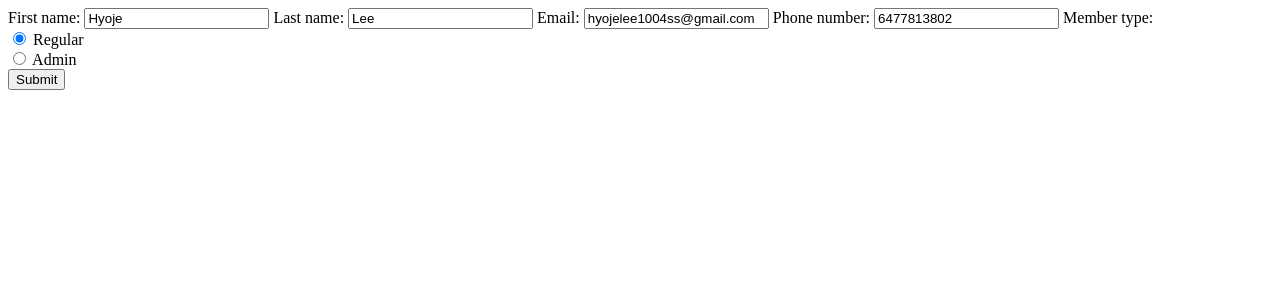
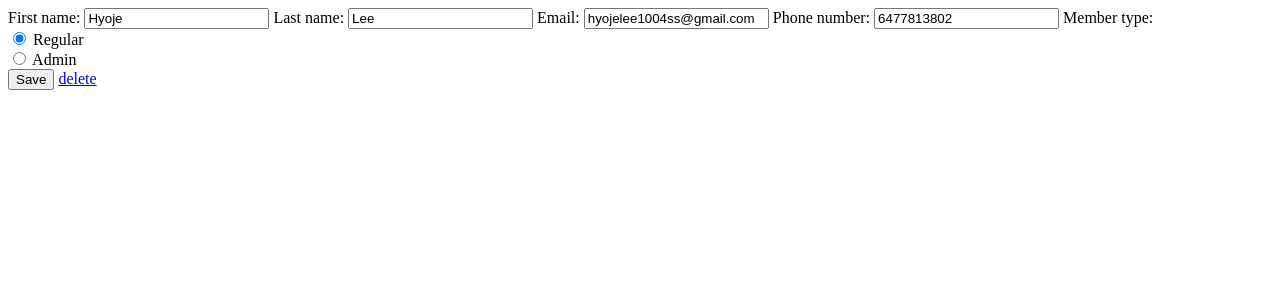
Before and after one commit to lhj1004ss/instawork, a Django app: page /edit/29/ in a window 1280 px wide. Shown: the top 300 px of the page. Run offline with Django 4.2, Linux system fonts and the light colour scheme; data comes from the database, SQL or seed files in the repository; both versions use the stored data as it was after the commit.

```diff
--- a/myEmployeeList/templates/edit.html
+++ b/myEmployeeList/templates/edit.html
@@ -9,7 +9,8 @@
   <body>
     <form method="post">
       {% csrf_token %} {{selectedTeamMemberForm}}
-      <input type="submit" />
+      <button type="submit">Save</button>
+      <a href="/delete/{{selectedTeamMemberId}}/">delete</a>
     </form>
   </body>
 </html>
--- a/myEmployeeList/urls.py
+++ b/myEmployeeList/urls.py
@@ -2,7 +2,8 @@ from django.urls import path, include
 from myEmployeeList import views
 
 urlpatterns = [
-  path('', views.index, name='index'),
-  path('add/', views.add, name='add'),
-  path('edit/<id>/', views.edit, name='edit'),
+  path('', views.index, name ='index'),
+  path('add/', views.add, name ='add'),
+  path('edit/<id>/', views.edit, name = 'edit'),
+  path('delete/<id>/', views.delete, name = "delete")
 ]
--- a/myEmployeeList/views.py
+++ b/myEmployeeList/views.py
@@ -23,11 +23,16 @@ def edit(request, id):
   if request.method == "GET":
     selectedTeamMemberData = TeamMember.objects.get(id = id)
     selectedTeamMemberForm = TeamMemberForm(instance = selectedTeamMemberData)
-
-    return render(request, "edit.html", {'selectedTeamMemberForm' : selectedTeamMemberForm })
+    return render(request, "edit.html", {'selectedTeamMemberForm' : selectedTeamMemberForm,
+    'selectedTeamMemberId': id})
   elif request.method == "POST":
     member = TeamMember.objects.get(pk=id)
     form = TeamMemberForm(request.POST, instance = member)
     if form.is_valid():
       form.save()
       return redirect('/')
+
+def delete(request, id):
+  selectedTeamMemberData = TeamMember.objects.get(id = id)
+  selectedTeamMemberData.delete()
+  return redirect('/')
```
Also changed, not shown: db.sqlite3.
